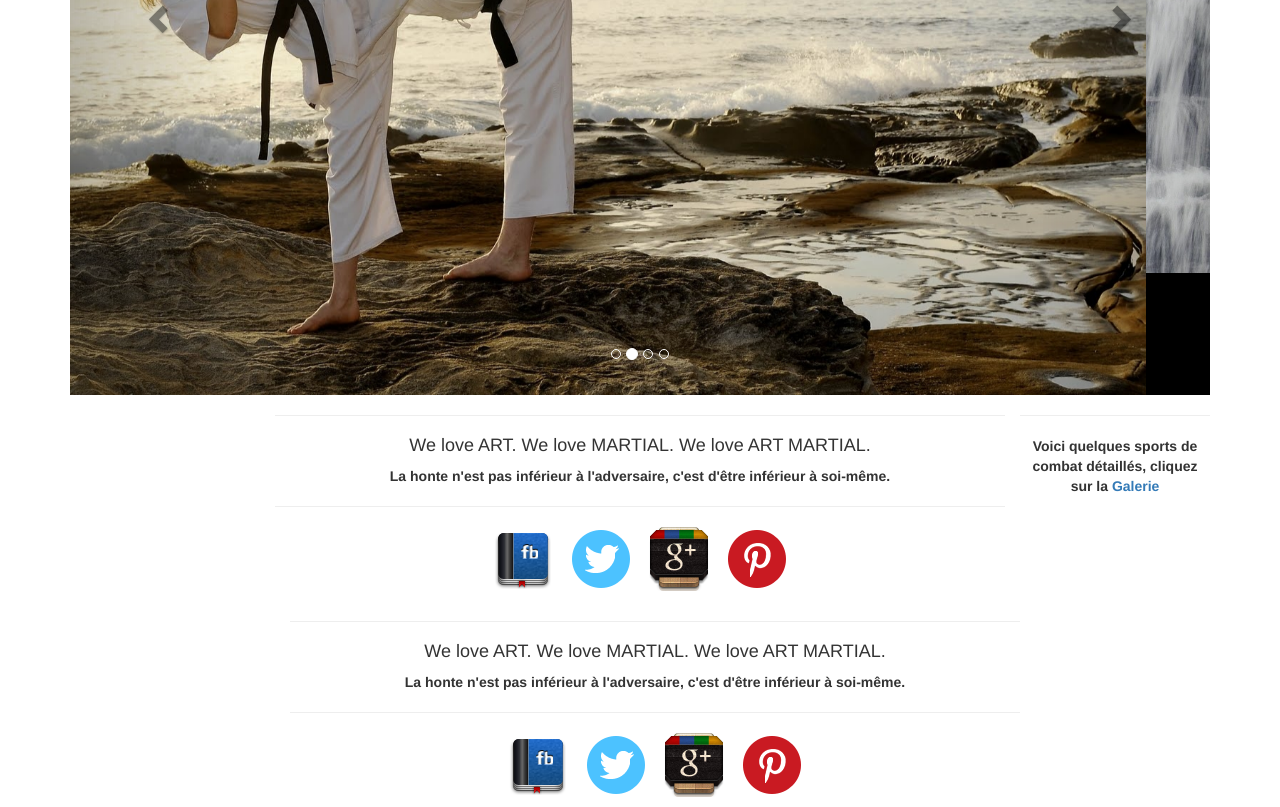
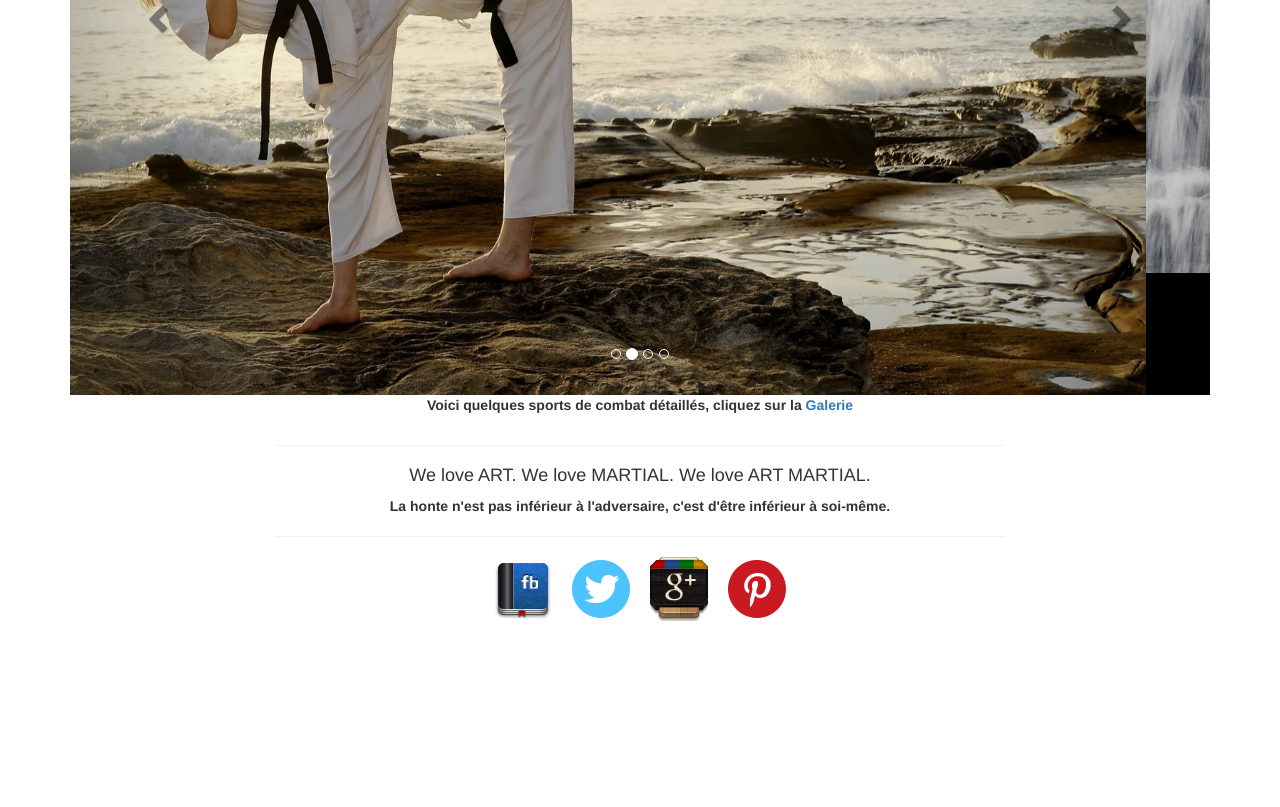
Before and after one commit to Simplon-Roubaix/sportbinome1, a plain HTML site: page index.html in a window 1280 px wide. Shown: the part 702-1509 px from the top of the page. After the commit the page ends 1333 px from the top, so only its background shows below. Drawn offline with nearby package versions, Linux system fonts and the light colour scheme.

Commit message:
modification du footer

```diff
--- a/index.html
+++ b/index.html
@@ -20,7 +20,7 @@
   <header>
     <div class="container">
       <div class="row">
-      <img class="col-lg-2 md-4" align="center" src="img/logo_theme.png" alt="logo"/>
+        <img class="col-lg-2 md-4" align="center" src="img/logo_theme.png" alt="logo" />
         <h1 class="col-lg-6 col-lg-offset-2 hidden-xs" align="center">Sportfolio</h1>
       </div>
     </div>
@@ -36,8 +36,14 @@
 
         <div>
           <ul class="nav navbar-nav navbar-right">
-        <li class="active"><a href="#"><span class="glyphicon glyphicon-home"></span> Home </a></li>
-        <li><a href="contact.html"><span class="glyphicon glyphicon-envelope"></span> Contact </a></li>
+            <li class="active">
+              <a href="#">
+                <span class="glyphicon glyphicon-home"></span> Home </a>
+            </li>
+            <li>
+              <a href="contact.html">
+                <span class="glyphicon glyphicon-envelope"></span> Contact </a>
+            </li>
             <li>
               <a href="apropos.html">
                 <span class="glyphicon glyphicon-user"></span> A propos</a>
@@ -48,11 +54,16 @@
       </div>
     </nav>
     <ul class="col-xs-12 hidden-lg hidden-sm hidden-md visible-xs menu list-unstyled" align="right">
-  <li class="active"><a href="#"><span class="glyphicon glyphicon-list"></span></a></li>
+      <li class="active">
+        <a href="#">
+          <span class="glyphicon glyphicon-list"></span>
+        </a>
+      </li>
       <hr>
     </ul>
     <hr>
-  <p>Bienvenue dans le monde des arts martiaux.<br> Vous y découvrirez différents arts traditionnels pratiqués dans différents pays.</p>
+    <p>Bienvenue dans le monde des arts martiaux.
+      <br> Vous y découvrirez différents arts traditionnels pratiqués dans différents pays.</p>
     <hr>
 
     <br>
@@ -114,27 +125,10 @@
     </div>
   </div>
 
-  <footer>
-    <div class="container">
-      	<div class="col-sm-8 col-sm-offset-2 text-center">
-          <h2> </h2>
 
-          <hr>
-          <h4>
-            We love ART. We love MARTIAL. We love ART MARTIAL.
-          </h4>
-          <p>La honte n'est pas inférieur à l'adversaire, c'est d'être inférieur à soi-même.</p>
-          <hr>
-          <ul class="list-inline center-block">
-            <li><a href="http://facebook.com/"><img src="img/3059.png"></a></li>
-            <li><a href="http://twitter.com/"><img src="img/3365.png"></a></li>
-            <li><a href="http://google.com/"><img src="img/44346.png"></a></li>
-            <li><a href="http://pinterest.com/"><img src="img/4284.png"></a></li>
-          </ul>
+  <p>Voici quelques sports de combat détaillés, cliquez sur la <a href="#">Galerie</a></p>
 
-      	</div>
-  <hr>
-  <p>Voici quelques sports de combat détaillés, cliquez sur la <a href="#">Galerie</a></p>
+
 
   <footer>
     <div class="container">
```
Lines whose indentation alone changed are shown as unchanged.
